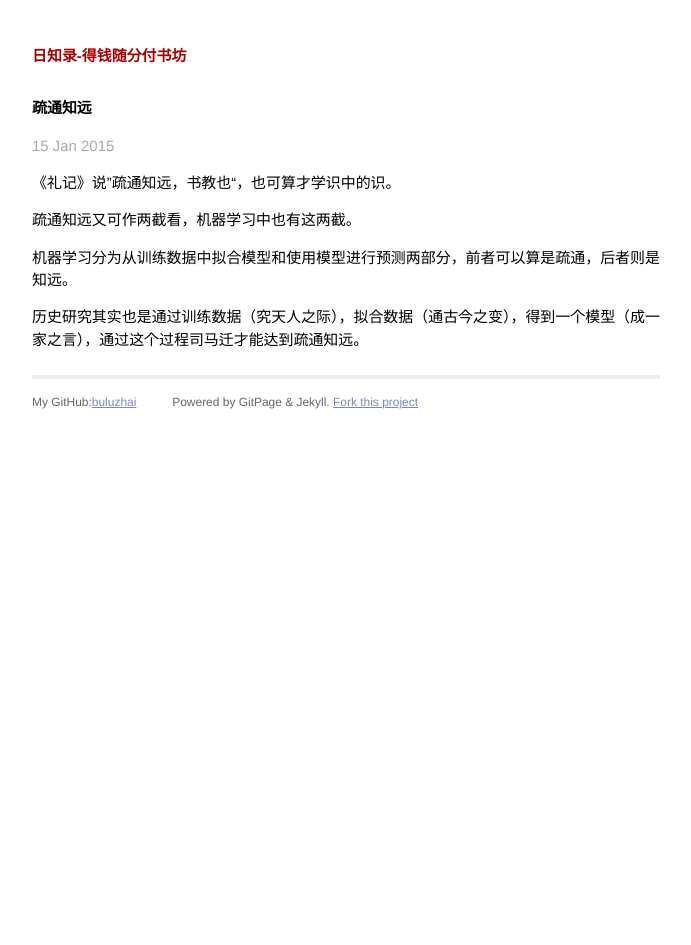
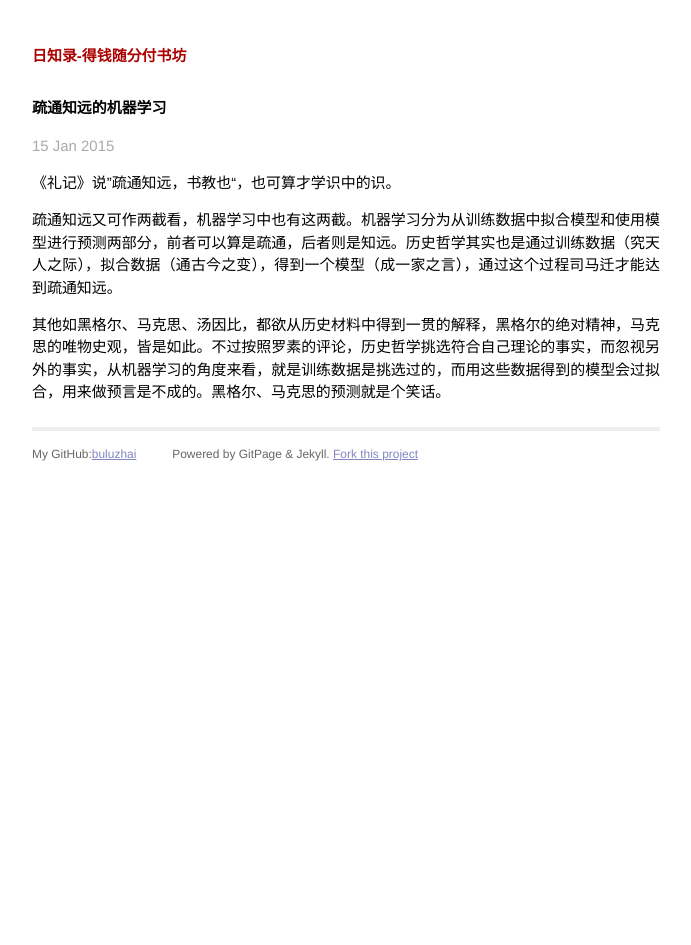
Before and after one commit to gpscad/buluzhai.github.io, a Jekyll site: the page built from _posts/2015-01-14-ml.markdown, in a window 1280 px wide. Shown: the whole page, without its empty margins (294-985 px from the left). Built offline with Jekyll 4.4.1, drawn with Linux system fonts in a browser that asks for light colours; Markdown is read by kramdown in place of the engine named in the settings; comment, search, counter and statistics services are not loaded.

Commit message:
Update 2015-01-14-ml.markdown

```diff
--- a/_posts/2015-01-14-ml.markdown
+++ b/_posts/2015-01-14-ml.markdown
@@ -1,13 +1,11 @@
 ---
 layout: post
-title:  "疏通知远"
+title:  "疏通知远的机器学习"
 date:   2015-01-15 13:00:56
 categories: 读书
 ---
 《礼记》说”疏通知远，书教也“，也可算才学识中的识。
 
-疏通知远又可作两截看，机器学习中也有这两截。
+疏通知远又可作两截看，机器学习中也有这两截。机器学习分为从训练数据中拟合模型和使用模型进行预测两部分，前者可以算是疏通，后者则是知远。历史哲学其实也是通过训练数据（究天人之际），拟合数据（通古今之变），得到一个模型（成一家之言），通过这个过程司马迁才能达到疏通知远。
 
-机器学习分为从训练数据中拟合模型和使用模型进行预测两部分，前者可以算是疏通，后者则是知远。
-
-历史研究其实也是通过训练数据（究天人之际），拟合数据（通古今之变），得到一个模型（成一家之言），通过这个过程司马迁才能达到疏通知远。
+其他如黑格尔、马克思、汤因比，都欲从历史材料中得到一贯的解释，黑格尔的绝对精神，马克思的唯物史观，皆是如此。不过按照罗素的评论，历史哲学挑选符合自己理论的事实，而忽视另外的事实，从机器学习的角度来看，就是训练数据是挑选过的，而用这些数据得到的模型会过拟合，用来做预言是不成的。黑格尔、马克思的预测就是个笑话。
```
